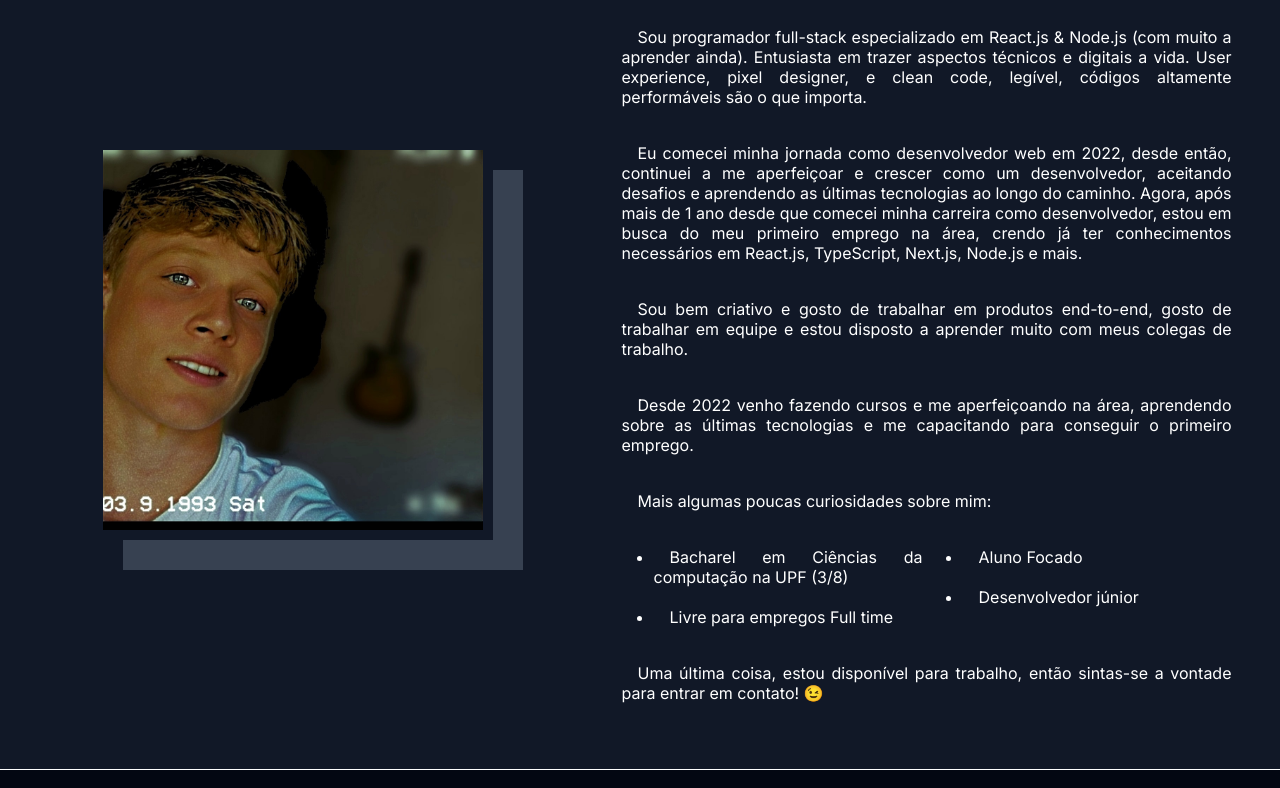
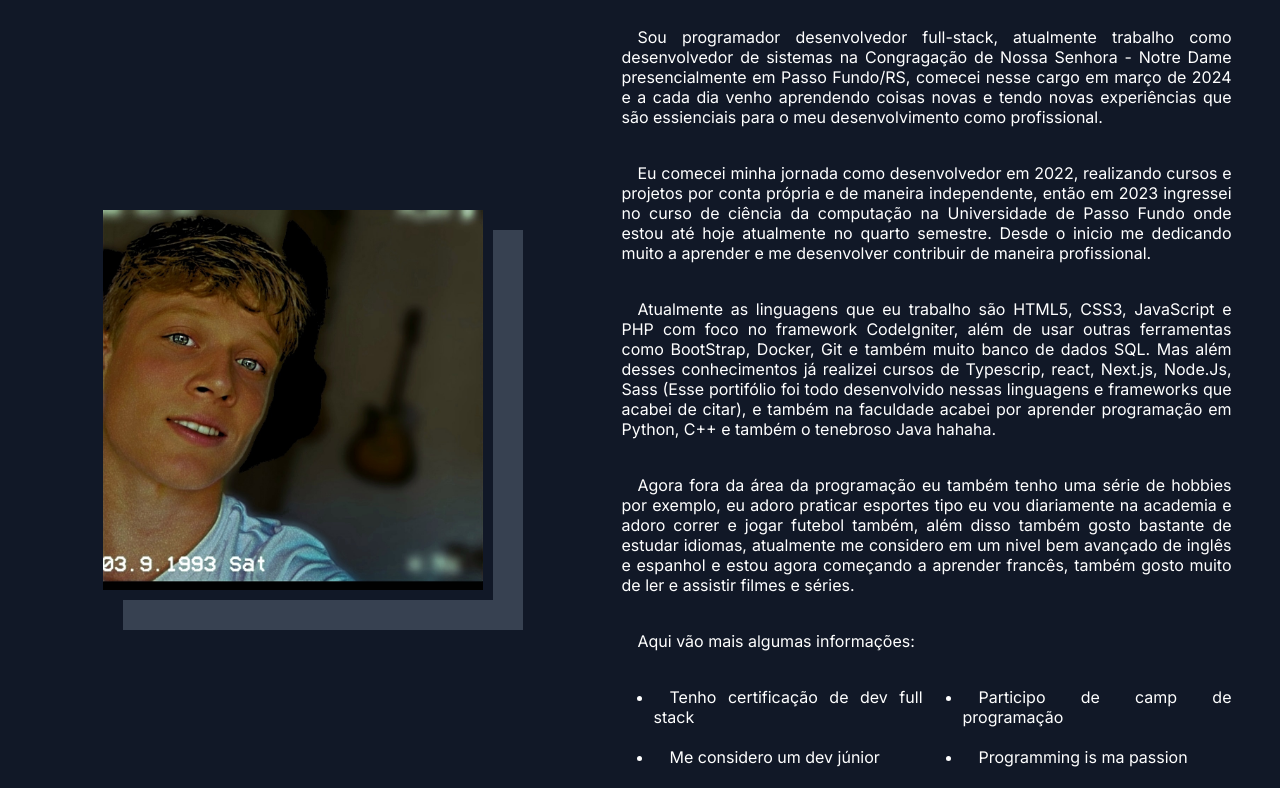
Before and after one commit to muriloklein/portfolio, a Next.js app: page / in a window 1280 px wide. Shown: the part 772-1560 px from the top of the page. Built offline with nearby package versions, Linux system fonts and the light colour scheme.

Commit message:
Modificado seção Sobre

```diff
--- a/src/components/SectionAbout/index.tsx
+++ b/src/components/SectionAbout/index.tsx
@@ -18,42 +18,52 @@ const SectionAbout = () => {
         <div id="aboutTextDiv">
           <h2>Algumas curiosidades sobre mim</h2>
           <p className="aboutP" id="primeiroAboutP">
-            Sou programador full-stack especializado em React.js & Node.js (com
-            muito a aprender ainda). Entusiasta em trazer aspectos técnicos e
-            digitais a vida. User experience, pixel designer, e clean code,
-            legível, códigos altamente performáveis são o que importa.
+            Sou programador desenvolvedor full-stack, atualmente trabalho como
+            desenvolvedor de sistemas na Congragação de Nossa Senhora - Notre
+            Dame presencialmente em Passo Fundo/RS, comecei nesse cargo em março
+            de 2024 e a cada dia venho aprendendo coisas novas e tendo novas
+            experiências que são essienciais para o meu desenvolvimento como
+            profissional.
           </p>
           <p className="aboutP" id="segAboutP">
-            Eu comecei minha jornada como desenvolvedor web em 2022, desde
-            então, continuei a me aperfeiçoar e crescer como um desenvolvedor,
-            aceitando desafios e aprendendo as últimas tecnologias ao longo do
-            caminho. Agora, após mais de 1 ano desde que comecei minha carreira
-            como desenvolvedor, estou em busca do meu primeiro emprego na área,
-            crendo já ter conhecimentos necessários em React.js, TypeScript,
-            Next.js, Node.js e mais.
+            Eu comecei minha jornada como desenvolvedor em 2022, realizando
+            cursos e projetos por conta própria e de maneira independente, então
+            em 2023 ingressei no curso de ciência da computação na Universidade
+            de Passo Fundo onde estou até hoje atualmente no quarto semestre.
+            Desde o inicio me dedicando muito a aprender e me desenvolver
+            contribuir de maneira profissional.
           </p>
           <p className="aboutP" id="terAboutP">
-            Sou bem criativo e gosto de trabalhar em produtos end-to-end, gosto
-            de trabalhar em equipe e estou disposto a aprender muito com meus
-            colegas de trabalho.
+            Atualmente as linguagens que eu trabalho são HTML5, CSS3, JavaScript
+            e PHP com foco no framework CodeIgniter, além de usar outras
+            ferramentas como BootStrap, Docker, Git e também muito banco de
+            dados SQL. Mas além desses conhecimentos já realizei cursos de
+            Typescrip, react, Next.js, Node.Js, Sass (Esse portifólio foi todo
+            desenvolvido nessas linguagens e frameworks que acabei de citar), e
+            também na faculdade acabei por aprender programação em Python, C++ e
+            também o tenebroso Java hahaha.
           </p>
           <p className="aboutP" id="quarAboutP">
-            Desde 2022 venho fazendo cursos e me aperfeiçoando na área,
-            aprendendo sobre as últimas tecnologias e me capacitando para
-            conseguir o primeiro emprego.
+            Agora fora da área da programação eu também tenho uma série de
+            hobbies por exemplo, eu adoro praticar esportes tipo eu vou
+            diariamente na academia e adoro correr e jogar futebol também, além
+            disso também gosto bastante de estudar idiomas, atualmente me
+            considero em um nivel bem avançado de inglês e espanhol e estou
+            agora começando a aprender francês, também gosto muito de ler e
+            assistir filmes e séries.
           </p>
           <p className="aboutP" id="quinAboutP">
-            Mais algumas poucas curiosidades sobre mim:
+            Aqui vão mais algumas informações:
           </p>
           <ul className="aboutP" id="aboutUl">
-            <li id="liUm">Bacharel em Ciências da computação na UPF (3/8)</li>
-            <li id="liDois">Livre para empregos Full time</li>
-            <li id="liTres">Aluno Focado</li>
-            <li id="liQuatro">Desenvolvedor júnior</li>
+            <li id="liUm">Tenho certificação de dev full stack</li>
+            <li id="liDois">Me considero um dev júnior</li>
+            <li id="liTres">Participo de camp de programação</li>
+            <li id="liQuatro">Programming is ma passion</li>
           </ul>
           <p className="aboutP" id="sexAboutP">
-            Uma última coisa, estou disponível para trabalho, então sintas-se a
-            vontade para entrar em contato! 😉
+            E esse foi um resuminho sobre mim espero que tenho se interessado!
+            😉
           </p>
         </div>
       </div>
```
